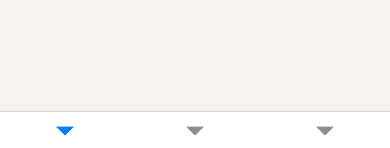
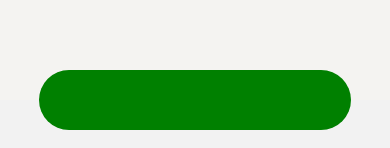
Before and after one commit to dvijeniii05/cyberfantasy, a React Native app: screen / in a window 390 px wide. Shown: the part 684-832 px from the top of the page. Built offline with nearby package versions, Linux system fonts and the light colour scheme.

Commit message:
custom drawer

```diff
--- a/package.json
+++ b/package.json
@@ -15,10 +15,12 @@
     "@react-navigation/bottom-tabs": "^6.3.3",
     "@react-navigation/native": "^6.0.12",
     "@react-navigation/native-stack": "^6.8.0",
+    "@react-navigation/stack": "^6.3.1",
     "i18next": "^21.9.1",
     "react": "18.0.0",
     "react-i18next": "^11.18.6",
     "react-native": "0.69.5",
+    "react-native-gesture-handler": "^2.7.0",
     "react-native-safe-area-context": "^4.3.3",
     "react-native-screens": "^3.17.0",
     "recoil": "^0.7.5"
--- a/src/navigation/AppDrawer.tsx
+++ b/src/navigation/AppDrawer.tsx
@@ -1,10 +1,10 @@
 import React, {useState} from 'react';
-import {createNativeStackNavigator} from '@react-navigation/native-stack';
+import {createStackNavigator} from '@react-navigation/stack';
 import {StackScreenNames} from '../../ScreenNames';
 import BottomTab from './BottomTab';
 import {StackParams} from './navigationTypes';
 
-const Stack = createNativeStackNavigator<StackParams>();
+const Stack = createStackNavigator<StackParams>();
 
 const AppDrawer = () => {
   const [isAuthed, setIsAuthed] = useState(true);
--- a/src/navigation/BottomTab.tsx
+++ b/src/navigation/BottomTab.tsx
@@ -6,12 +6,16 @@ import {TabParams} from './navigationTypes';
 import BrowseScreen from '../screens/BrowseScreen/BrowseScreen';
 import AccountScreen from '../screens/AccountScreen/AccountScreen';
 import PersonalCardScreen from '../screens/PersonalCard/PersonalCardScreen';
+import CustomBottomBar from './Components/CustomBottomBar';
 
 const Tab = createBottomTabNavigator<TabParams>();
 
 const BottomTab = () => {
   return (
-    <Tab.Navigator screenOptions={{headerShown: false}}>
+    <Tab.Navigator
+      screenOptions={{headerShown: false}}
+      tabBar={(props) => <CustomBottomBar {...props} />}
+    >
       <Tab.Screen name={TabScreenNames.Home} component={HomeScreen} />
       <Tab.Screen name={TabScreenNames.Account} component={AccountScreen} />
       <Tab.Screen name={TabScreenNames.Browse} component={BrowseScreen} />
--- /dev/null
+++ b/src/navigation/Components/CustomBottomBar.style.tsx
@@ -0,0 +1,15 @@
+import {ViewStyle} from 'react-native';
+import {WIDTH} from '../../constants/dimension';
+
+const parentContainer: ViewStyle = {
+  backgroundColor: 'green',
+  width: 0.8 * WIDTH,
+  height: 60,
+  alignSelf: 'center',
+  bottom: 30,
+  borderRadius: 30,
+};
+
+export const styles = {
+  parentContainer,
+};
--- /dev/null
+++ b/src/navigation/Components/CustomBottomBar.tsx
@@ -0,0 +1,13 @@
+import {BottomTabBarProps} from '@react-navigation/bottom-tabs';
+import React from 'react';
+import {View} from 'react-native';
+import {styles} from './CustomBottomBar.style';
+
+interface Props extends BottomTabBarProps {}
+
+const CustomBottomBar = ({state, descriptors, navigation}: Props) => {
+  console.log('STATE', state);
+  return <View style={styles.parentContainer}></View>;
+};
+
+export default CustomBottomBar;
--- a/src/screens/HomeScreen/HomeScreen.tsx
+++ b/src/screens/HomeScreen/HomeScreen.tsx
@@ -8,6 +8,7 @@ import {useTranslation} from 'react-i18next';
 import {BottomTabScreenProps} from '@react-navigation/bottom-tabs';
 import {TabParams} from '../../navigation/navigationTypes';
 import HeaderDivider from '../../components/HeaderDivider/HeaderDivider';
+import {TabScreenNames} from '../../../ScreenNames';
 
 type NavigationProps = BottomTabScreenProps<TabParams, 'Home'>;
 
@@ -18,7 +19,7 @@ const HomeScreen = ({navigation}: NavigationProps) => {
       <GreetingLine userName="Jalya" />
       <ForyouCard
         content={t('forYouCard.text')}
-        onPress={() => navigation.navigate('PersonalCard')}
+        onPress={() => navigation.navigate(TabScreenNames.PersonalCard)}
       />
       <HeaderDivider label="New products" />
       <Products />
```
